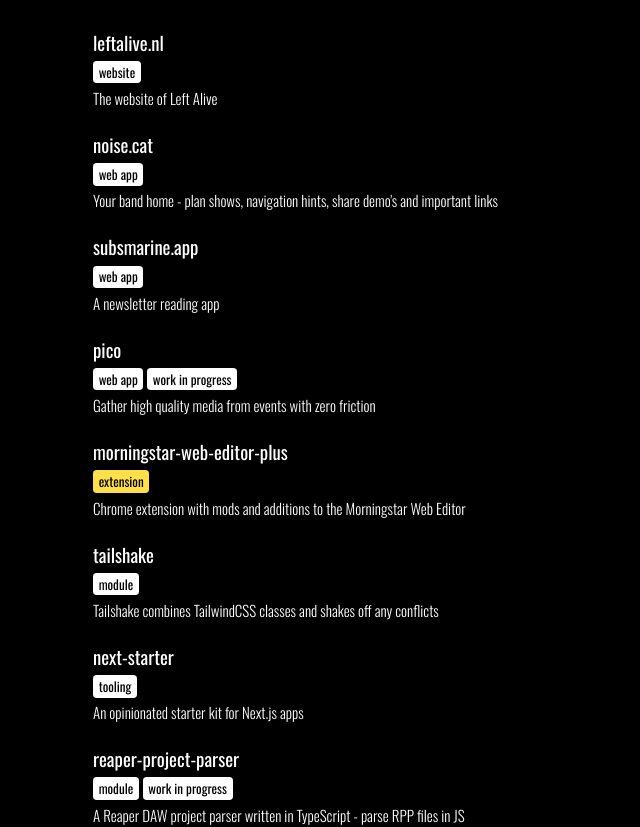
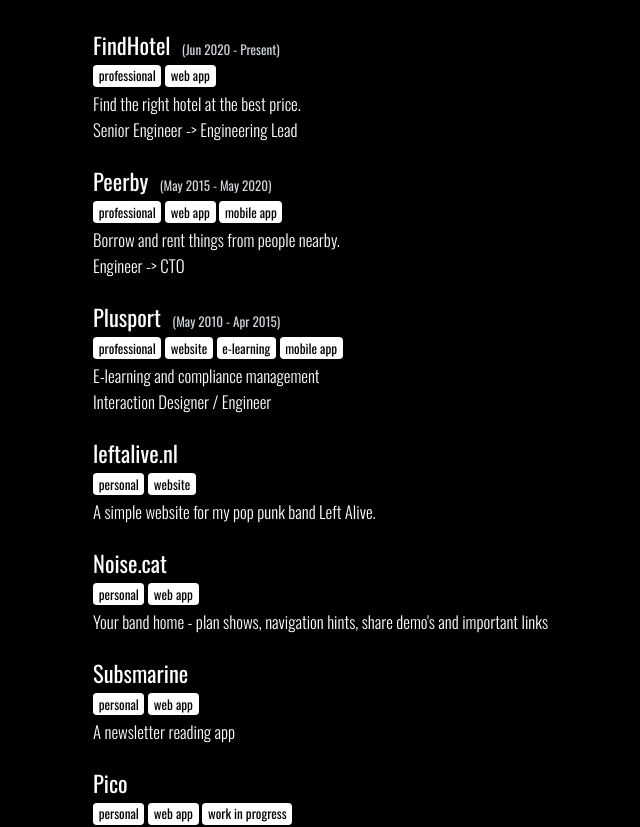
Before and after one commit to GriffinSauce/jorisgriffioen, a Next.js app: page / in a window 1280 px wide. Shown: the part 2965-3792 px from the top of the page, without its empty margins (35-675 px from the left). Built offline with nearby package versions, Linux system fonts and the light colour scheme.

Commit message:
Add main pro work

```diff
--- /dev/null
+++ b/components/ProjectTag.js
@@ -0,0 +1,72 @@
+// Keep colors complete tailwind classes to support purge
+const tags = [
+  {
+    id: 'professional',
+    color: 'bg-pink-300',
+    label: 'professional',
+  },
+  {
+    id: 'personal',
+    color: 'bg-pink-300',
+    label: 'personal',
+  },
+  {
+    id: 'module',
+    color: 'bg-blue-300',
+    label: 'module',
+  },
+  {
+    id: 'website',
+    color: 'bg-green-300',
+    label: 'website',
+  },
+  {
+    id: 'webapp',
+    color: 'bg-green-300',
+    label: 'web app',
+  },
+  {
+    id: 'mobileapp',
+    color: 'bg-orange-300',
+    label: 'mobile app',
+  },
+  {
+    id: 'elearning',
+    color: 'bg-violet-300',
+    label: 'e-learning',
+  },
+  {
+    id: 'extension',
+    color: 'bg-yellow-300',
+    label: 'extension',
+  },
+  {
+    id: 'tooling',
+    color: 'bg-orange-300',
+    label: 'tooling',
+  },
+  {
+    id: 'wip',
+    color: 'bg-gray-500',
+    label: 'work in progress',
+  },
+];
+
+const tagsMap = tags.reduce((map, tag) => {
+  map.set(tag.id, tag);
+  return map;
+}, new Map());
+
+const ProjectTag = ({ id }) => {
+  const baseClasses =
+    'inline-block bg-white rounded text-sm text-black py-0.5 px-1.5';
+
+  const tag = tagsMap.get(id);
+
+  if (!tag) return null;
+
+  const { color, label } = tag;
+  return <div className={[baseClasses, color].join(' ')}>{label}</div>;
+};
+
+export default ProjectTag;
--- a/components/Projects.js
+++ b/components/Projects.js
@@ -1,109 +1,140 @@
-const Tag = ({ id }) => {
-  const baseClasses =
-    'inline-block bg-white rounded text-sm text-black py-0.5 px-1.5';
-
-  if (id === 'module')
-    return <div className={[baseClasses, 'bg-blue-300'].join(' ')}>module</div>;
-  if (id === 'website')
-    return (
-      <div className={[baseClasses, 'bg-green-300'].join(' ')}>website</div>
-    );
-  if (id === 'webapp')
-    return (
-      <div className={[baseClasses, 'bg-green-300'].join(' ')}>web app</div>
-    );
-  if (id === 'extension')
-    return (
-      <div className={[baseClasses, 'bg-yellow-300'].join(' ')}>extension</div>
-    );
-  if (id === 'tooling')
-    return (
-      <div className={[baseClasses, 'bg-orange-300'].join(' ')}>tooling</div>
-    );
-  if (id === 'wip')
-    return (
-      <div className={[baseClasses, 'bg-gray-500'].join(' ')}>
-        work in progress
-      </div>
-    );
-  return null;
-};
+import ProjectTag from './ProjectTag';
 
 const Project = ({ url, name, description, tags = [] }) => (
   <a className="grid gap-1 text-left" href={url}>
-    <div className="text-xl">{name}</div>
+    <div className="text-2xl">{name}</div>
     <div className="space-x-1">
       {tags.map((tag) => (
-        <Tag key={tag} id={tag} />
+        <ProjectTag key={tag} id={tag} />
       ))}
     </div>
-    <div className="font-light">{description}</div>
+    <div className="text-lg font-light">{description}</div>
   </a>
 );
 
 const Projects = () => (
   <div className="grid gap-6">
     <Project
+      url="https://www.findhotel.net"
+      name={
+        <>
+          FindHotel
+          <span className="ml-3 text-sm text-gray-300">
+            (Jun 2020 - Present)
+          </span>
+        </>
+      }
+      description={
+        <>
+          Find the right hotel at the best price.
+          <br />
+          Senior Engineer -> Engineering Lead
+        </>
+      }
+      tags={['professional', 'webapp']}
+    />
+
+    <Project
+      url="https://www.peerby.com"
+      name={
+        <>
+          Peerby
+          <span className="ml-3 text-sm text-gray-300">
+            (May 2015 - May 2020)
+          </span>
+        </>
+      }
+      description={
+        <>
+          Borrow and rent things from people nearby.
+          <br />
+          Engineer -> CTO
+        </>
+      }
+      tags={['professional', 'webapp', 'mobileapp']}
+    />
+
+    <Project
+      url="https://www.plusport.com"
+      name={
+        <>
+          Plusport
+          <span className="ml-3 text-sm text-gray-300">
+            (May 2010 - Apr 2015)
+          </span>
+        </>
+      }
+      description={
+        <>
+          E-learning and compliance management
+          <br />
+          Interaction Designer / Engineer
+        </>
+      }
+      tags={['professional', 'website', 'elearning', 'mobileapp']}
+    />
+
+    <Project
       url="https://github.com/GriffinSauce/left-alive"
       name="leftalive.nl"
-      description="The website of Left Alive"
-      tags={['website']}
+      description="A simple website for my pop punk band Left Alive."
+      tags={['personal', 'website']}
     />
 
     <Project
       url="https://github.com/GriffinSauce/noise.cat"
-      name="noise.cat"
+      name="Noise.cat"
       description="Your band home - plan shows, navigation hints, share demo's and important links"
-      tags={['webapp']}
+      tags={['personal', 'webapp']}
     />
 
     <Project
       url="https://github.com/GriffinSauce/subsmarine"
-      name="subsmarine.app"
+      name="Subsmarine"
       description="A newsletter reading app"
-      tags={['webapp']}
+      tags={['personal', 'webapp']}
     />
 
     <Project
       url="https://github.com/GriffinSauce/pico"
-      name="pico"
+      name="Pico"
       description="Gather high quality media from events with zero friction"
-      tags={['webapp', 'wip']}
+      tags={['personal', 'webapp', 'wip']}
     />
 
     <Project
       url="https://github.com/GriffinSauce/morningstar-web-editor-plus"
       name="morningstar-web-editor-plus"
       description="Chrome extension with mods and additions to the Morningstar Web Editor"
-      tags={['extension']}
+      tags={['personal', 'extension']}
     />
 
     <Project
       url="https://github.com/GriffinSauce/tailshake"
       name="tailshake"
       description="Tailshake combines TailwindCSS classes and shakes off any conflicts"
-      tags={['module']}
+      tags={['personal', 'module']}
     />
 
     <Project
       url="https://github.com/GriffinSauce/next-starter"
       name="next-starter"
       description="An opinionated starter kit for Next.js apps"
-      tags={['tooling']}
+      tags={['personal', 'tooling']}
     />
 
     <Project
       url="https://github.com/GriffinSauce/reaper-project-parser"
       name="reaper-project-parser"
       description="A Reaper DAW project parser written in TypeScript - parse RPP files in JS"
-      tags={['module', 'wip']}
+      tags={['personal', 'module', 'wip']}
     />
 
     <Project
       url="https://github.com/GriffinSauce/luft"
       name="luft"
       description="An extremely simple Airtable client for JavaScript."
-      tags={['module']}
+      tags={['personal', 'module']}
     />
   </div>
 );
```
